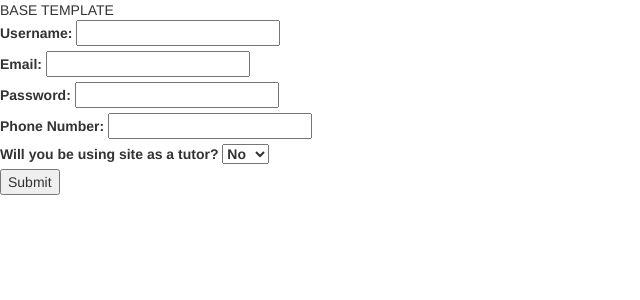
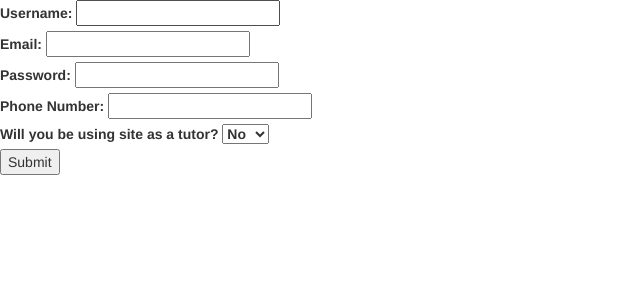
Before and after one commit to ashleyjelks/hackingedu-app, a Flask app: page /register-form in a window 1280 px wide. Shown: the top 300 px of the page, without its empty margins (0-640 px from the left). Run offline with Flask 2, Linux system fonts and the light colour scheme; some libraries are stand-ins or nearby versions.

Commit message:
ui for registration and login pages

```diff
--- a/templates/base.html
+++ b/templates/base.html
@@ -5,9 +5,8 @@
           {% endblock %}
 </head>
 <body>
-  BASE TEMPLATE
-{% block content %} put your content here {% endblock %}
-
+{% block content %}
+{% endblock %}
 </body>
 <script src="https://ajax.googleapis.com/ajax/libs/jquery/1.11.3/jquery.min.js"></script>
 <script type="text/javascript" src="//cdn.jsdelivr.net/jquery/1/jquery.min.js"></script>
@@ -15,5 +14,5 @@
 <link rel="stylesheet" type="text/css" href="//cdn.jsdelivr.net/bootstrap/latest/css/bootstrap.css"/>
 <link rel="stylesheet" href="http://maxcdn.bootstrapcdn.com/bootstrap/3.3.4/css/bootstrap.css"/>
 <style type="text/css" src="static/index.css"></style>
-<!-- <link rel="stylesheet" type="text/css" href="https://fonts.googleapis.com/css?family=Special+Elite"> -->
+<link rel="stylesheet" type="text/css" href="https://fonts.googleapis.com/css?family=Special+Elite">
 </html>
```
Also changed, not shown: templates/homepage.html (added).
